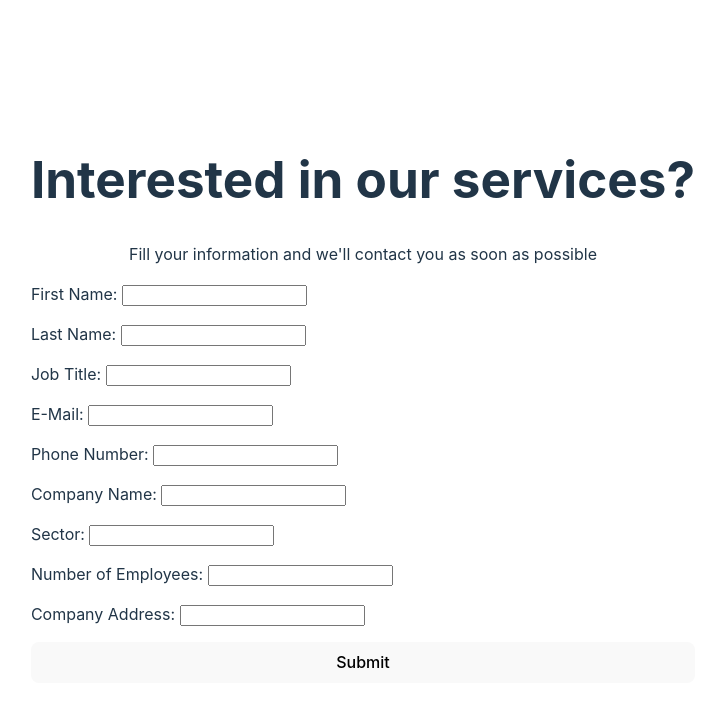
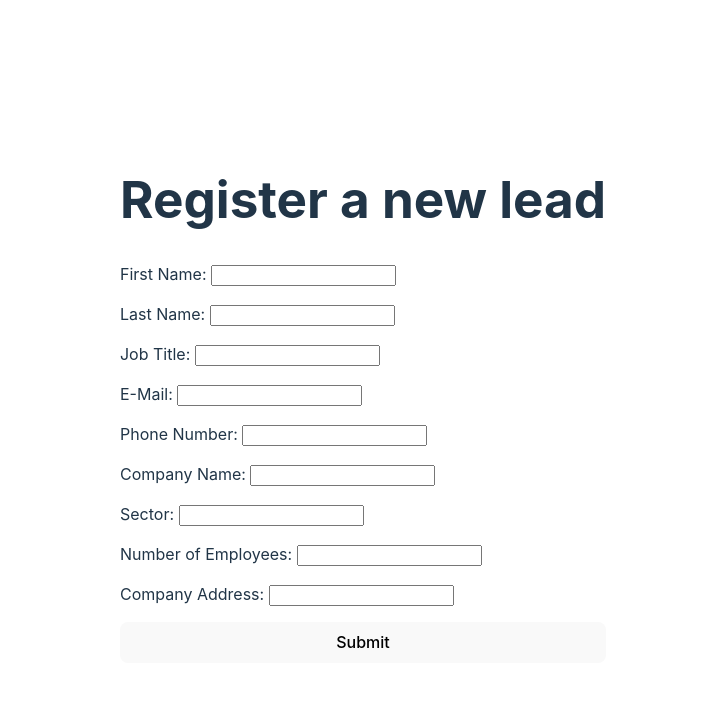
Before and after one commit to yizhak148/int-fs-june-23-crm-deploy, a React (Vite) app in the folder app/: page /registerLead in a window 1280 px wide. Shown: the top 706 px of the page, without its empty margins (277-1001 px from the left). Built offline with nearby package versions, Linux system fonts and the light colour scheme.

Commit message:
update RegisterLeadPage title

```diff
--- a/app/src/RegisterLeadPage.tsx
+++ b/app/src/RegisterLeadPage.tsx
@@ -42,8 +42,7 @@ export function RegisterLeadPage() {
 
   return (
     <>
-      <h1>Interested in our services?</h1>
-      <p>Fill your information and we'll contact you as soon as possible</p>
+      <h1>Register a new lead</h1>
       <form className="registerForm" onSubmit={handleSubmit}>
         <div className="registerForm__field">
           <label htmlFor="firstName">First Name: </label>
```
